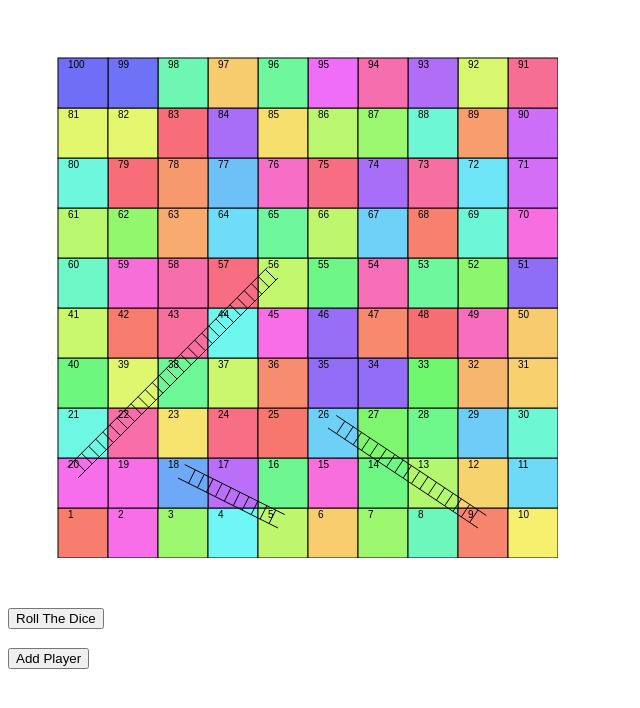
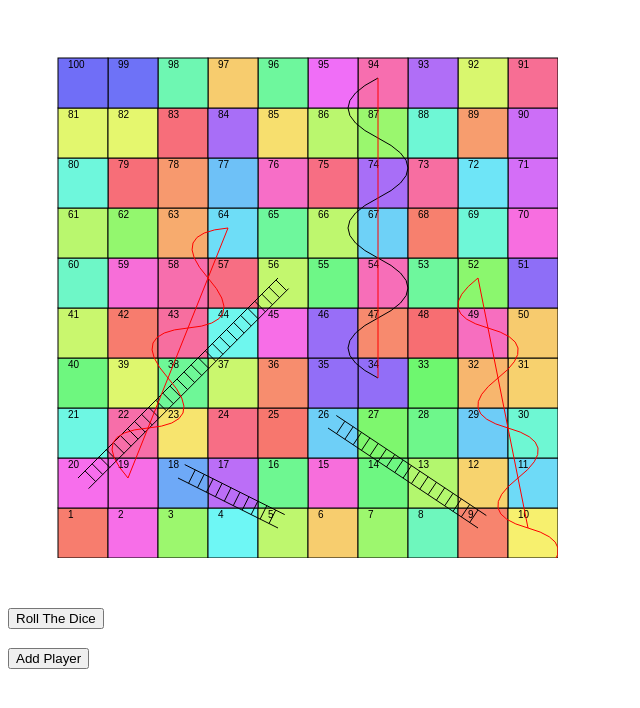
Before and after one commit to devjitneogi/snake-and-ladder, a plain HTML site: page index.html in a window 1280 px wide. Shown: the whole page, without its empty margins (0-640 px from the left). Drawn offline with Linux system fonts and the light colour scheme.

Commit message:
Snake creation

```diff
--- a/helper.js
+++ b/helper.js
@@ -2,12 +2,24 @@ function helper(){
   this.pointAtPerpendicularDistance = function(p1, m, d){
     //  y = -x/m + (p1.y+p1.x/m);
     var p2 = {};
+
+    if(m == Infinity){
+      m = 0;
+    }
+
+    if(m == 0){
+      var xParallel = 1/m > 0;
+      p2.x = xParallel ? p1.x + d : p1.x;
+      p2.y = xParallel ? p1.y : p1.y + d;
+      return p2;
+    }
+
     var a = (1 + m*m);
     var b = -2*p1.x*a;
     var c = (p1.x * p1.x)*a - (d*d*m*m);
     var x2 = getXFromQuadraticEquation(a,b,c);
 
-    p2.x = m>0?x2[0]:x2[1];
+    p2.x = d>0?x2[0]:x2[1];
     p2.y = (-p2.x/m) + p1.y + (p1.x/m);
 
     return p2;
@@ -21,6 +33,10 @@ function helper(){
       return [x1, x2];
   }
 
+  this.distanceBetweenTwoPoints = function(p1, p2){
+    return Math.sqrt(Math.pow(p2.y - p1.y, 2) + Math.pow(p2.x - p1.x, 2));
+  }
+
   return this;
 }
 
--- a/index.html
+++ b/index.html
@@ -24,6 +24,7 @@
 	<button onclick="rollTheDice()">Roll The Dice</button>
 	<h3 id="current-dice-number"></h3>
 	<button onclick="createPlayer()">Add Player</button>
+	<ul id="player-list"></ul>
 </div>
 
 </body>
@@ -31,5 +32,6 @@
 <script src="draw.js"></script>
 <script src="board.js"></script>
 <script src="ladder.js"></script>
+<script src="snake.js"></script>
 <script src="app.js"></script>
 </html>
--- a/ladder.js
+++ b/ladder.js
@@ -43,13 +43,15 @@ function drawLadder(ladder){
 
     draw.line(l2p1, l2p2, 'black', boardCtx);
 
-	var sp = helper.pointAtPerpendicularDistance(l1p1, -1/m, 10);
+	var dir = Math.sign(-m);
+
+	var sp = helper.pointAtPerpendicularDistance(l1p1, -1/m, dir * 10);
 	var spo = helper.pointAtPerpendicularDistance(sp, m, 15);
     draw.line(sp, spo, 'black', boardCtx);
 	var spOld = sp;
 
-	while(sp.y > l1p2.y + 8){
-		sp = helper.pointAtPerpendicularDistance(spOld, -1/m, 10);
+	while(sp.y > l1p2.y + 8 && sp.y < l1p1.y){
+		sp = helper.pointAtPerpendicularDistance(spOld, -1/m, dir * 10);
 		spo = helper.pointAtPerpendicularDistance(sp, m, 15);
         draw.line(sp, spo, 'black', boardCtx);
 		spOld = sp;
--- a/snake.js
+++ b/snake.js
@@ -0,0 +1,73 @@
+var snakes = [
+	{
+		head: 94,
+		tail: 34
+    },
+    {
+		head: 64,
+		tail: 19
+    },
+    {
+		head: 52,
+		tail: 10
+	}
+];
+
+function drawSnake(snake){
+    var x1 = getColFromNumber(snake.head) * cellWidth;
+	var y1 = getRowFromNumber(snake.head) * cellHeight;
+
+	var x2 = getColFromNumber(snake.tail) * cellWidth;
+    var y2 = getRowFromNumber(snake.tail) * cellHeight;
+
+
+    var down = 20;
+
+	var headPt = {
+		x: x1+ down,
+		y: y1+ down,
+	}
+
+	var tailPt = {
+		x: x2 + down,
+		y: y2 + down
+	}
+
+    var m = (tailPt.y-headPt.y)/(tailPt.x-headPt.x);
+
+    var dir = Math.sign(m);
+
+    var pt = headPt;
+    var curveDir = 1;
+    var ptHalf;
+    var controlPoint;
+
+    var turnDistance =  helper.distanceBetweenTwoPoints(headPt, tailPt) / 5;
+
+    while(pt.y < tailPt.y ){
+        boardCtx.beginPath();
+        boardCtx.moveTo(pt.x,pt.y);
+
+        ptHalf = helper.pointAtPerpendicularDistance(pt, -1/m, dir * turnDistance / 2);
+        pt = helper.pointAtPerpendicularDistance(pt, -1/m, dir * turnDistance);
+
+        curveDir = curveDir * -1;
+        controlPoint = helper.pointAtPerpendicularDistance(ptHalf, m, curveDir * turnDistance);
+
+        boardCtx.quadraticCurveTo( controlPoint.x, controlPoint.y, pt.x, pt.y,);
+        boardCtx.stroke();
+
+        boardCtx.fillStyle = 'red';
+	}
+
+
+    draw.line(headPt, tailPt, 'red', boardCtx);
+
+}
+
+
+(function(){
+	for(var j = 0; j < snakes.length; j++){
+        drawSnake(snakes[j]);
+	}
+})();
```
Also changed, not shown: qr.html (added, +33 -0 lines).
